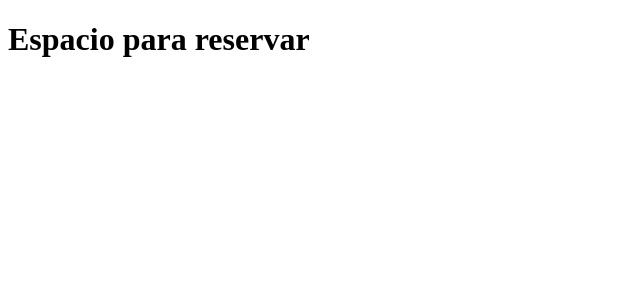
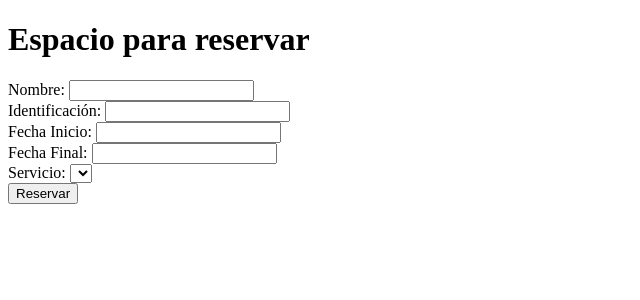
Before and after one commit to mrkzukaritas/HotelIngSoft, a Django app: page /reservar/ in a window 1280 px wide. Shown: the part 98-398 px from the top of the page, without its empty margins (0-640 px from the left). Run offline with Django 5.2, Linux system fonts and the light colour scheme; data comes from the database, SQL or seed files in the repository; both versions use the stored data as it was after the commit; lists and menus that the app fills with data are empty.

Commit message:
Add forms for reservation and payment; update views and templates for reservation handling

```diff
--- /dev/null
+++ b/myapp/forms.py
@@ -0,0 +1,21 @@
+from django import forms
+from .models import Reserva, Servicio, TiposServicios
+
+class ReservaForm(forms.Form):
+    nombre = forms.CharField(max_length=100, label='Nombre')
+    identificacion = forms.IntegerField(label='Identificación')
+
+    fechaInicio = forms.DateField(label='Fecha Inicio')
+
+    fechaFin = forms.DateField(label='Fecha Final')
+    servicio = forms.ChoiceField(
+    choices=lambda: [
+        (s.numero, f"{s.numero} - {TiposServicios(s.tipo).label}")
+        for s in Servicio.objects.filter(disponible=True)
+    ],
+    label='Servicio'
+)
+class pagarReservaForm(forms.Form):
+
+    paga = forms.BooleanField(label='Paga', required=False)
+    identificacion = forms.IntegerField(label='IIngrese para validar la identificación')
--- a/myapp/templates/listas_reservas.html
+++ b/myapp/templates/listas_reservas.html
@@ -18,6 +18,7 @@
         {{res.servicio.numero}}
     </p>
     {% if res.paga == False %}
+
         <button>
             pagar
 
--- a/myapp/templates/reservar.html
+++ b/myapp/templates/reservar.html
@@ -5,4 +5,14 @@
 <h1>
     Espacio para reservar
 </h1>
+<form method="POST"">
+    {% csrf_token %}
+
+    {{form}}
+
+    <button>
+        Reservar
+    </button>
+
+</form>
 {% endblock %}
--- a/myapp/views.py
+++ b/myapp/views.py
@@ -1,7 +1,8 @@
 from django.shortcuts import render
 from django.http import HttpResponse
 from .models import Servicio,Reserva
-from django.shortcuts import get_object_or_404 , render
+from django.shortcuts import get_object_or_404 , render, redirect
+from .forms import ReservaForm, pagarReservaForm
 
 # Create your views here.
 
@@ -10,10 +11,10 @@ from django.shortcuts import get_object_or_404 , render
 
 def servicios_disponibles(request):
 
-    servicios = Servicio.objects.filter(disponible=True)
+    servicios = Servicio.objects.all()
 
     return render(request,'servicios_disponibles.html',{
-        'servicios': servicios
+        'servicios': servicios,
     })
 
 def listaReservas(request):
@@ -27,7 +28,23 @@ def listaReservas(request):
     })
 
 def Reservar(request):
-    return render(request,'reservar.html')
 
+    if request.method == 'GET':
+            return render(request,'reservar.html',
+                {
+        'form': ReservaForm
+    })
+    else:
+
+        Reserva.objects.create(
+            nombre = request.POST['nombre'],
+            fechaInicio = request.POST['fechaInicio'],
+            fechaFin = request.POST['fechaFin'],
+            identificacion = request.POST['identificacion'],
+            servicio = get_object_or_404(Servicio,numero=request.POST['servicio'])
+        )
+        return redirect('/listas_reservas/')
+
+#pagina principal
 def index(request):
     return render(request,'index.html')
```
Also changed, not shown: myapp/templates/servicios_disponibles.html (+10 -0 lines), db.sqlite3.
